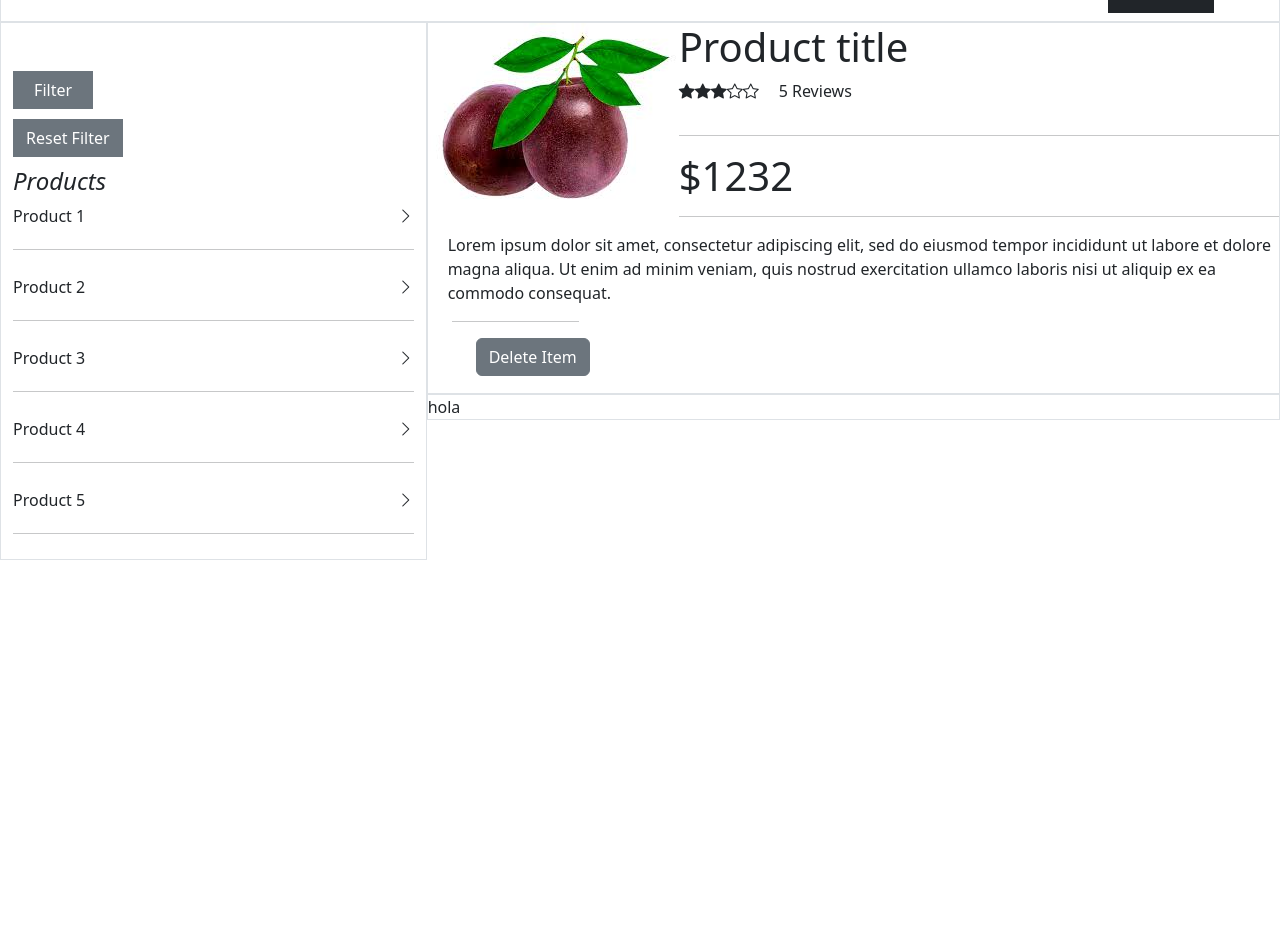
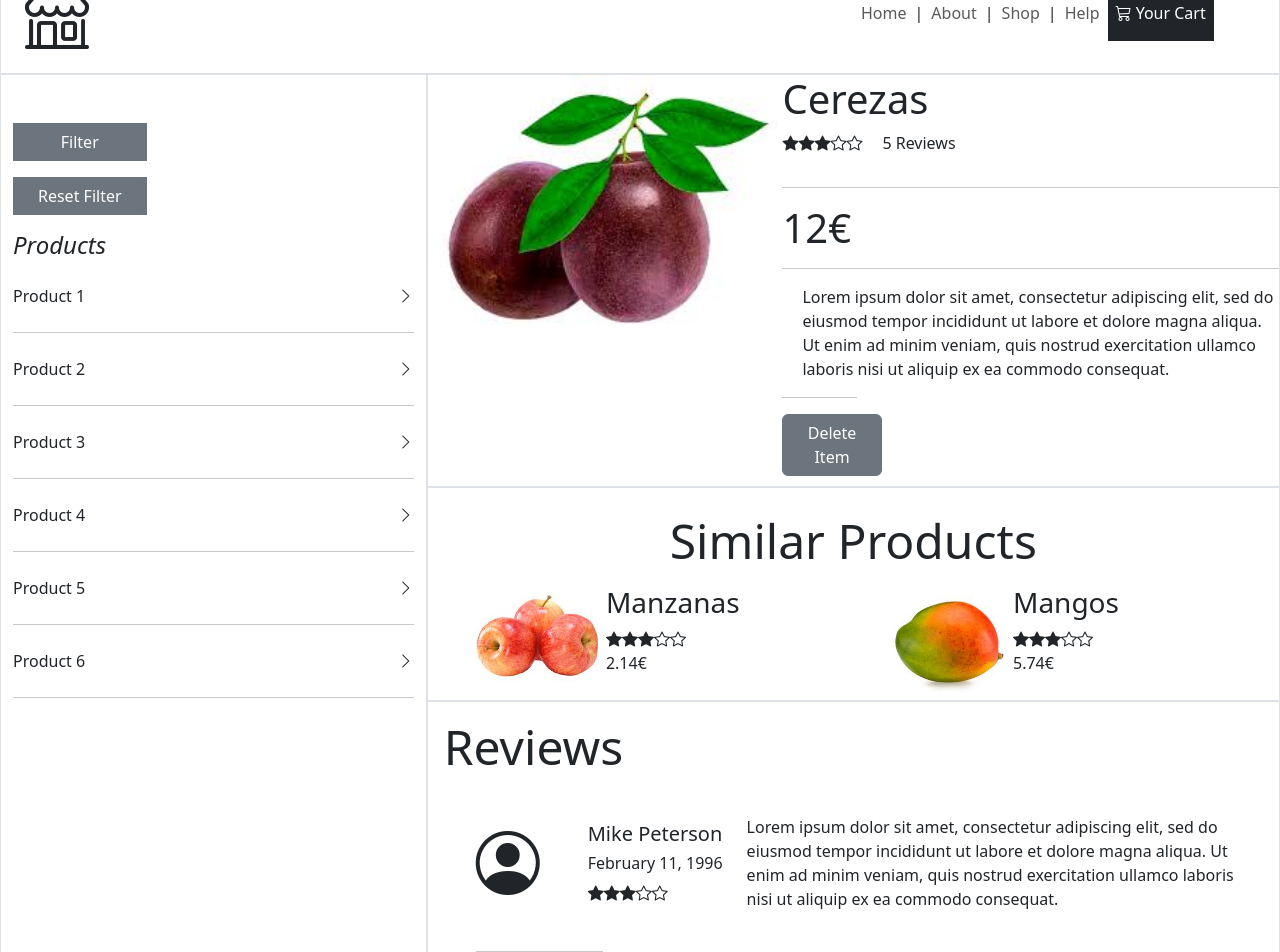
Before and after one commit to Xantofi/SSFE, an Angular app: page / in a window 1280 px wide. Shown: the part 40-992 px from the top of the page. Before the commit the page ends 800 px from the top, so only its background shows below. Built offline with nearby package versions, Linux system fonts and the light colour scheme.

Commit message:
webpage designed and optimized classes

```diff
--- a/src/app/app.component.html
+++ b/src/app/app.component.html
@@ -13,22 +13,22 @@
     <header class="container px-0">
       <nav class="navbar navbar-expand-sm border">
         <div class="col-8 ps-4">
-          <i class="bi bi-shop"></i>
+          <i class="bi bi-shop big"></i>
         </div>
         <div class="col-4 pe-5">
           <ul class="navbar-nav">
             <li class="nav-item">
               <a class="nav-link" href="#">Home</a>
             </li>
-            <p>|</p>
+            <p class="mt-2">|</p>
             <li class="nav-item">
               <a class="nav-link" href="#">About</a>
             </li>
-            <p>|</p>
+            <p class="mt-2">|</p>
             <li class="nav-item">
               <a class="nav-link" href="#">Shop</a>
             </li>
-            <p>|</p>
+            <p class="mt-2">|</p>
             <li class="nav-item">
               <a class="nav-link" href="#">Help</a>
             </li>
@@ -44,49 +44,59 @@
     <div class="container mx-0">
       <div class="row">
         <div class="col-4 pt-5 border">
-          <div class="w-50">
-            <button class="btn btn-secondary text-white filters">Filter</button>
+          <div>
+            <div class="col-4">
+              <button class="btn btn-secondary text-white filters mb-3 w-100">
+                Filter
+              </button>
             </div>
-          <div class="w-50">
-            <button class="btn btn-secondary text-white filters">
+            <div class="col-4">
+              <button class="btn btn-secondary text-white filters mb-3 w-100">
                 Reset Filter
               </button>
             </div>
-          <h4 class="mt-"><em>Products</em></h4>
+          </div>
+          <h4 class="mb-4"><em>Products</em></h4>
           <div class="listado">
             <ul>
               <li class="d-flex justify-content-between">
                 <p>Product 1</p>
                 <i class="bi bi-chevron-right"></i>
               </li>
-              <hr />
+              <hr class="mb-4 mt-2" />
               <li class="d-flex justify-content-between">
                 <p>Product 2</p>
                 <i class="bi bi-chevron-right"></i>
               </li>
-              <hr />
+              <hr class="mb-4 mt-2" />
               <li class="d-flex justify-content-between">
                 <p>Product 3</p>
                 <i class="bi bi-chevron-right"></i>
               </li>
-              <hr />
+              <hr class="mb-4 mt-2" />
               <li class="d-flex justify-content-between">
                 <p>Product 4</p>
                 <i class="bi bi-chevron-right"></i>
               </li>
-              <hr />
+              <hr class="mb-4 mt-2" />
               <li class="d-flex justify-content-between">
                 <p>Product 5</p>
                 <i class="bi bi-chevron-right"></i>
               </li>
-              <hr />
+              <hr class="mb-4 mt-2" />
+              <li class="d-flex justify-content-between">
+                <p>Product 6</p>
+                <i class="bi bi-chevron-right"></i>
+              </li>
+              <hr class="mb-4 mt-2" />
             </ul>
           </div>
         </div>
-        <div class="col-8 px-0 d-block">
-          <div class="border d-block">
-            <img src="../assets/Images/Si.jfif" alt="1" />
-            <h1 class="light">Product title</h1>
+        <div class="col-8 px-0">
+          <div class="border d-flex">
+            <img src="../assets/Images/Si.jfif" alt="1" class="col-5" />
+            <div class="col">
+              <h1 class="fw-medium">Cerezas</h1>
               <div class="d-flex">
                 <i class="bi bi-star-fill"></i>
                 <i class="bi bi-star-fill"></i>
@@ -96,7 +106,7 @@
                 <p class="space">5 Reviews</p>
               </div>
               <hr />
-            <h1 class="light">$1232</h1>
+              <h1 class="fw-normal">12€</h1>
               <hr />
               <p class="space">
                 Lorem ipsum dolor sit amet, consectetur adipiscing elit, sed do
@@ -104,10 +114,94 @@
                 enim ad minim veniam, quis nostrud exercitation ullamco laboris
                 nisi ut aliquip ex ea commodo consequat.
               </p>
-            <hr class="short ms-4" />
-            <button class="btn btn-secondary del-btn ms-5">Delete Item</button>
+              <hr class="short" />
+              <button class="btn btn-secondary del-btn">Delete Item</button>
             </div>
-          <div class="border">hola</div>
+          </div>
+
+          <div class="border">
+            <h1 class="display-5 text-center similares mt-4">
+              Similar Products
+            </h1>
+            <div class="d-flex justify-content-between mx-5">
+              <div id="elem_1" class="d-flex">
+                <img
+                  src="../assets/Images/manzanas.jfif"
+                  alt="2"
+                  class="col-4"
+                />
+                <div class="my-auto ms-2">
+                  <h3 class="fw-medium">Manzanas</h3>
+                  <div class="d-flex">
+                    <i class="bi bi-star-fill"></i>
+                    <i class="bi bi-star-fill"></i>
+                    <i class="bi bi-star-fill"></i>
+                    <i class="bi bi-star"></i>
+                    <i class="bi bi-star"></i>
+                  </div>
+                  <p>2.14€</p>
+                </div>
+              </div>
+              <div id="elem_2" class="d-flex">
+                <img src="../assets/Images/Mango.jfif" alt="2" class="col-4" />
+                <div class="my-auto ms-2">
+                  <h3 class="fw-medium">Mangos</h3>
+                  <div class="d-flex">
+                    <i class="bi bi-star-fill"></i>
+                    <i class="bi bi-star-fill"></i>
+                    <i class="bi bi-star-fill"></i>
+                    <i class="bi bi-star"></i>
+                    <i class="bi bi-star"></i>
+                  </div>
+                  <p>5.74€</p>
+                </div>
+              </div>
+            </div>
+          </div>
+          <div class="border">
+            <h1 class="display-5 m-3">Reviews</h1>
+            <div class="d-flex" id="elem_3">
+              <i class="bi bi-person-circle big mx-5 my-auto"></i>
+              <div class="data my-auto">
+                <h5>Mike Peterson</h5>
+                <h6>February 11, 1996</h6>
+                <div class="d-flex">
+                  <i class="bi bi-star-fill"></i>
+                  <i class="bi bi-star-fill"></i>
+                  <i class="bi bi-star-fill"></i>
+                  <i class="bi bi-star"></i>
+                  <i class="bi bi-star"></i>
+                </div>
+              </div>
+              <p class="p-4 my-auto">
+                Lorem ipsum dolor sit amet, consectetur adipiscing elit, sed do
+                eiusmod tempor incididunt ut labore et dolore magna aliqua. Ut
+                enim ad minim veniam, quis nostrud exercitation ullamco laboris
+                nisi ut aliquip ex ea commodo consequat.
+              </p>
+            </div>
+            <hr class="short ms-5" />
+            <div class="d-flex" id="elem_4">
+              <i class="bi bi-person-circle big mx-5 my-auto"></i>
+              <div class="data my-auto">
+                <h5>Alexander Patton</h5>
+                <h6>July 27, 1967</h6>
+                <div class="d-flex">
+                  <i class="bi bi-star-fill"></i>
+                  <i class="bi bi-star-fill"></i>
+                  <i class="bi bi-star-fill"></i>
+                  <i class="bi bi-star"></i>
+                  <i class="bi bi-star"></i>
+                </div>
+              </div>
+              <p class="p-4 my-auto">
+                Lorem ipsum dolor sit amet, consectetur adipiscing elit, sed do
+                eiusmod tempor incididunt ut labore et dolore magna aliqua. Ut
+                enim ad minim veniam, quis nostrud exercitation ullamco laboris
+                nisi ut aliquip ex ea commodo consequat.
+              </p>
+            </div>
+          </div>
         </div>
       </div>
     </div>
--- a/src/app/app.component.scss
+++ b/src/app/app.component.scss
@@ -1,16 +1,11 @@
-ul > p {
-  padding-top: 1%;
-}
 .container {
   min-width: 100% !important;
 }
 img {
-  float: left;
+  height: 100%;
 }
 .filters {
   border-radius: 0%;
-  min-width: 40%;
-  margin-bottom: 5%;
 }
 .del-btn {
   max-width: 20%;
@@ -20,9 +15,6 @@ img {
 .space {
   padding-left: 20px;
 }
-.light {
-  font-weight: normal;
-}
 .short {
   max-width: 15%;
 }
@@ -30,10 +22,12 @@ img {
   padding-left: 0%;
   width: 100%;
 }
-.listado hr {
-  margin-top: 5px;
-  margin-bottom: 25px;
-}
 .d-flex > i {
   float: right;
 }
+.big {
+  font-size: 4rem;
+}
+.data {
+  min-width: max-content;
+}
```
Also changed, not shown: src/assets/Images/Mango.jfif (added), src/assets/Images/manzanas.jfif (added). Lines whose indentation alone changed are shown as unchanged.
